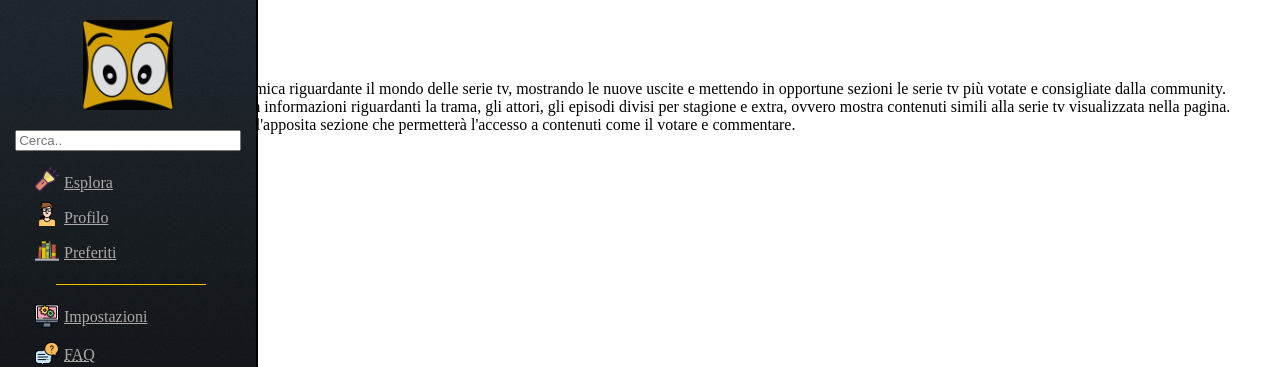
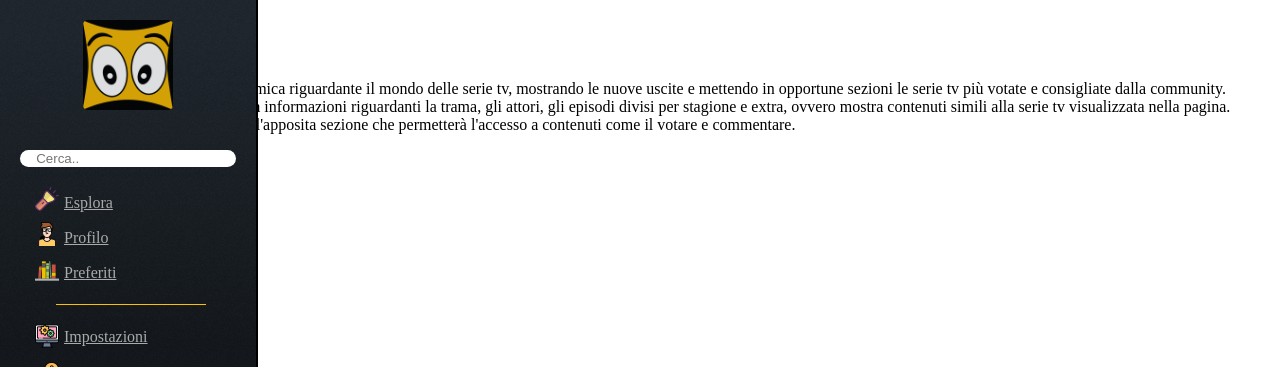
Before and after one commit to GiovanniSorice/Progetto-Tec-Web, a PHP site: page /public/views/about.html in a window 1280 px wide. Shown: the top 367 px of the page. Run offline with PHP 8.4, Linux system fonts and the light colour scheme.

Commit message:
Aggiunta searchBar tonda senza problemi a selezione

```diff
--- a/public/css/nav.css
+++ b/public/css/nav.css
@@ -131,15 +131,26 @@
 .nav__social{
 	background-color: white;
 }
-/*nav_ricerca chicco*/
+							/*nav_ricerca chicco*/
 .nav__ricerca{
   display: flex ;
   justify-content: center;
   align-items: center;
+  text-align: left;
+  background: white;
+  margin: 20px;
+  border: 1px;
+  border-radius: 25px; 					/*      Rende la barra tonda sugli spigoli     */
 }
 
 .nav__ricerca input{
   width: 85%;
+  border: none;
+  border-radius: 25px;
+  margin: 0;
+  outline: none;
+  box-shadow: none;
+  background: transparent;
 }
 
 @media screen and (max-width: 1024px)and (min-width: 150px){
```
Also changed, not shown: public/views/about.html (line endings or trailing spaces).
